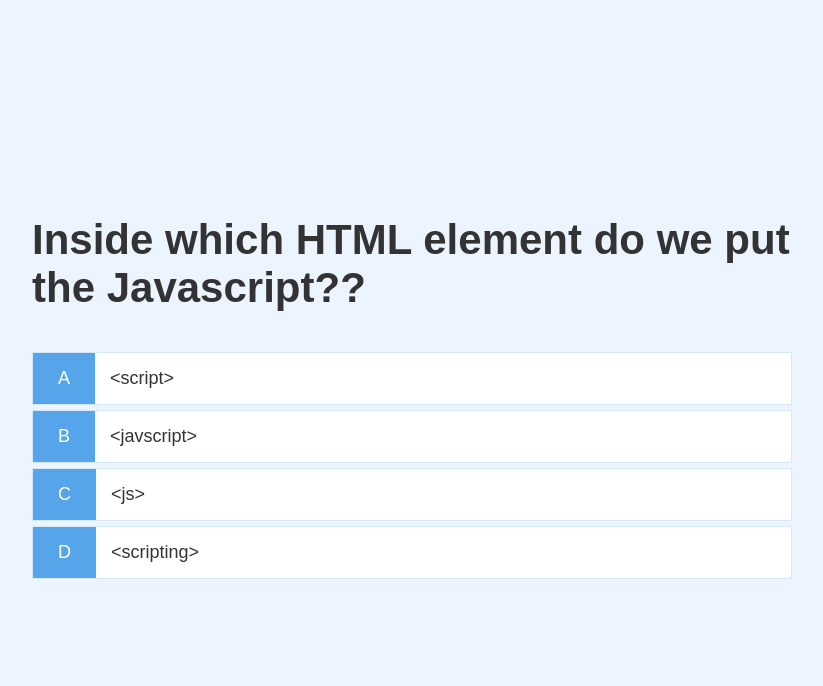
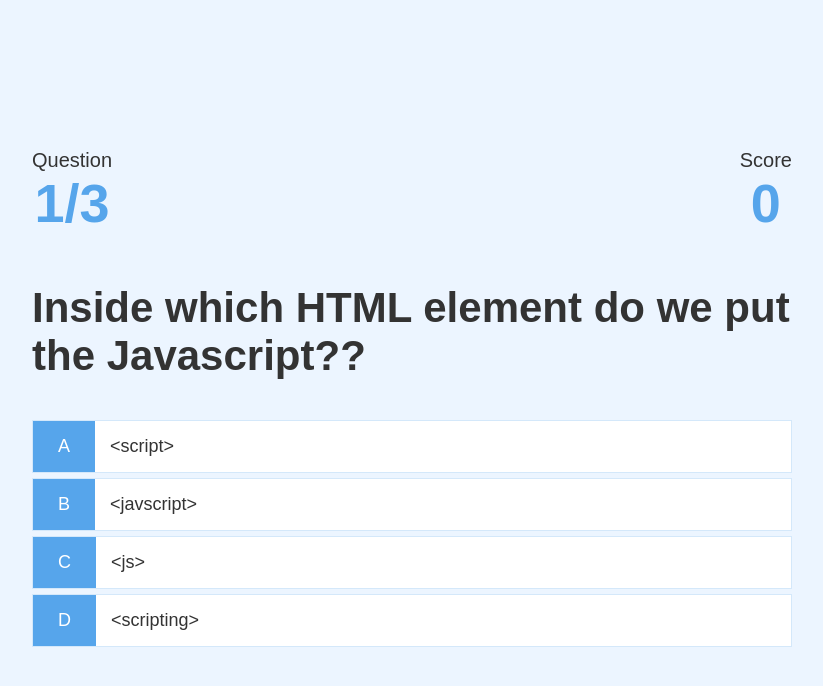
Before and after one commit to fajar13k/vanilla-quiz-app, a plain HTML site: page game.html in a window 1280 px wide. Shown: the whole page, without its empty margins (228-1051 px from the left). Drawn offline with Linux system fonts and the light colour scheme.

Commit message:
Add question counter and scoring system

```diff
--- a/game.css
+++ b/game.css
@@ -32,3 +32,19 @@
 .incorrect {
   background-color: #DC3545;
 }
+
+/* HUD */
+
+#hud {
+  display: flex;
+  justify-content: space-between;
+}
+
+.hud-prefix {
+  text-align: center;
+  font-size: 2rem;
+}
+
+.hud-main-text {
+  text-align: center;
+}
--- a/game.html
+++ b/game.html
@@ -11,6 +11,16 @@
 <body>
   <div class="container">
     <div id="game" class="justify-center flex-column">
+      <div id="hud">
+        <div id="hud-item">
+          <p class="hud-prefix">Question</p>
+          <h1 class="hud-main-text" id="questionCounter"></h1>
+        </div>
+        <div id="hud-item">
+          <p class="hud-prefix">Score</p>
+          <h1 class="hud-main-text" id="score">0</h1>
+        </div>
+      </div>
       <h2 id="question">What is the answer to this question?</h2>
       <div class="choice-container">
         <p class="choice-prefix">A</p>
--- a/game.js
+++ b/game.js
@@ -1,5 +1,7 @@
 const question = document.getElementById('question');
 const choices = Array.from(document.getElementsByClassName('choice-text'));
+const questionCounterText = document.getElementById('questionCounter');
+const scoreText = document.getElementById('score');
 
 let currentQuestion = {};
 let acceptingAnswers = false;
@@ -35,6 +37,7 @@
 ]
 
 // Constants
+
 const CORRECT_BONUS = 10;
 const MAX_QUESTIONS = 3;
 
@@ -52,7 +55,11 @@
     return window.location.assign('/end.html');
   }
 
+  // Each new question, the available question gets up
+  // And after that update the innerText
   questionCounter++;
+  questionCounterText.innerText = `${questionCounter}/${MAX_QUESTIONS}`;
+
   const questionIndex = Math.floor(Math.random() * availableQuestions.length);
   currentQuestion = availableQuestions[questionIndex];
   question.innerText = currentQuestion.question;
@@ -78,6 +85,11 @@
     // Is the selected answer same as the correct answer? Yes, correct. No, incorrect.
     const classToApply = selectedAnswer == currentQuestion.answer ? 'correct': 'incorrect';
 
+    // If you get the correct answer, score will increase by the constant you set.
+    if (classToApply === "correct") {
+      incrementScore(CORRECT_BONUS);
+    }
+
     // Debug answer
     // console.log(selectedAnswer == currentQuestion.answer);
 
@@ -90,4 +102,9 @@
   })
 })
 
+incrementScore = num => {
+  score += num;
+  scoreText.innerText = score;
+}
+
 startGame();
```
